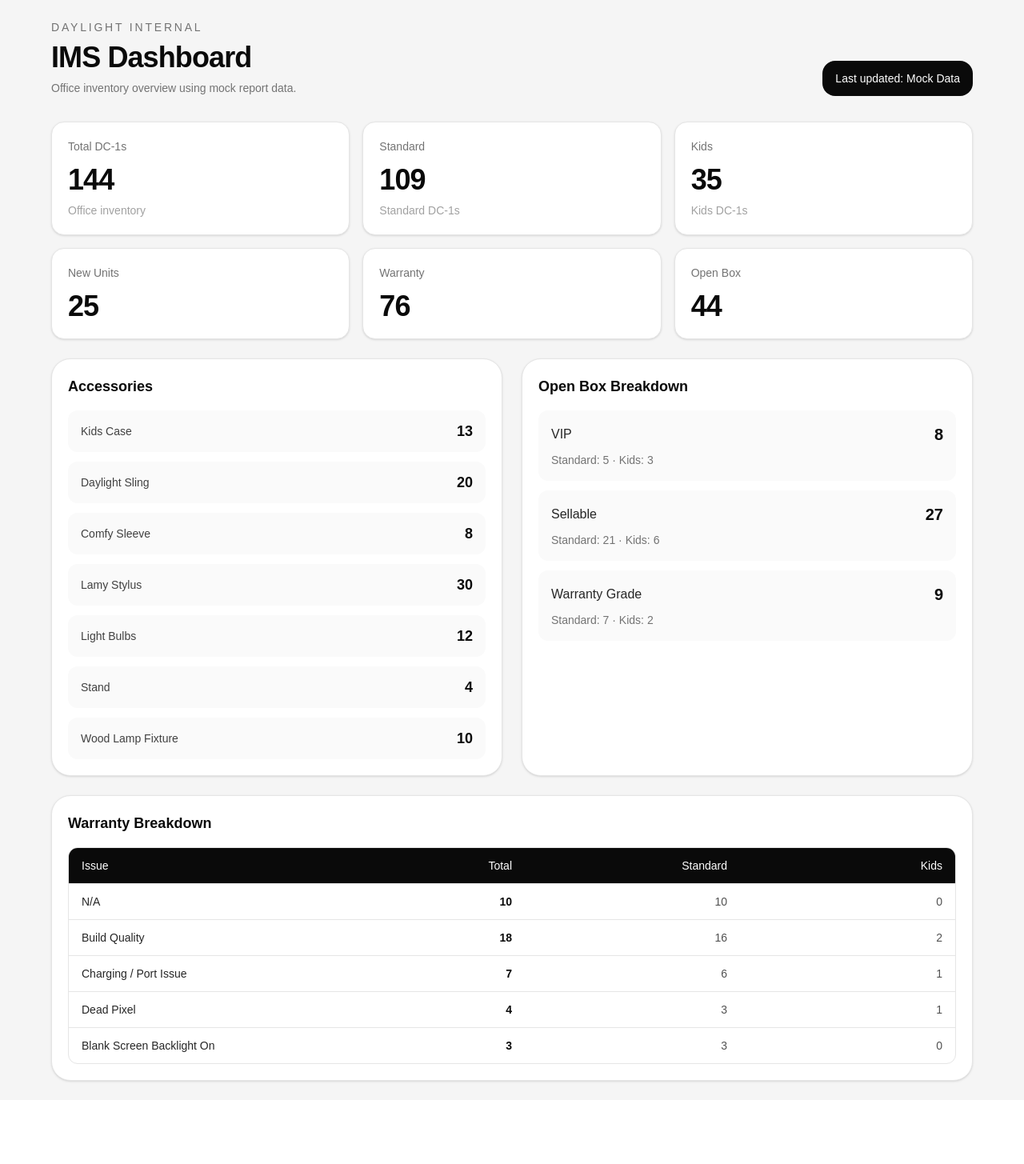
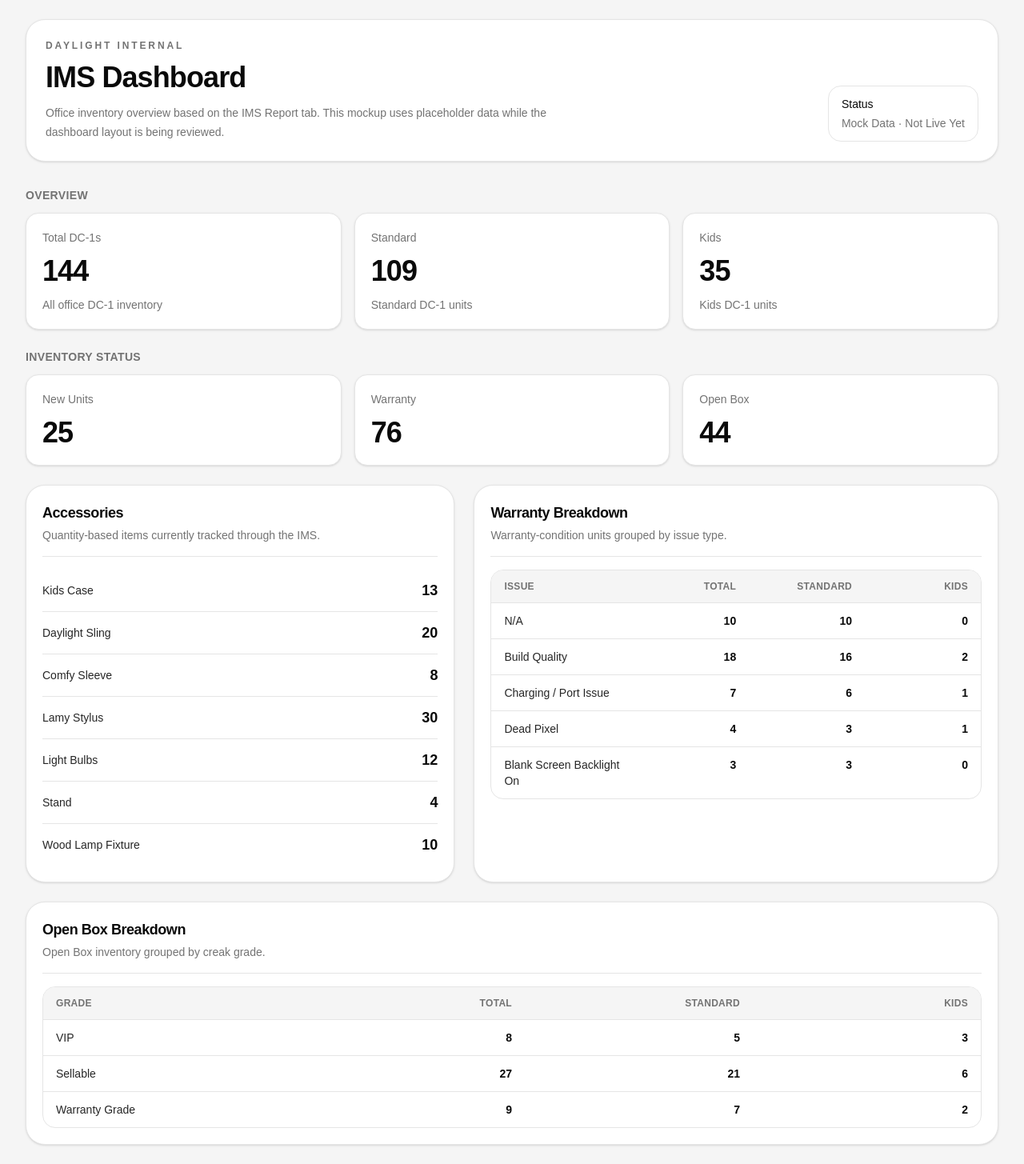
Before and after one commit to AJdaylightco/daylight-ims-dashboard, a Next.js app: page / in a window 1280 px wide. Shown: the whole page at 80% size. Before the commit the page ends 1375 px from the top, so only its background shows below. Built offline with nearby package versions, Linux system fonts and the light colour scheme.

Commit message:
Refine IMS dashboard formatting

```diff
--- a/app/page.tsx
+++ b/app/page.tsx
@@ -1,10 +1,10 @@
 const overviewStats = [
-  { label: "Total DC-1s", value: 144, subtext: "Office inventory" },
-  { label: "Standard", value: 109, subtext: "Standard DC-1s" },
-  { label: "Kids", value: 35, subtext: "Kids DC-1s" },
+  { label: "Total DC-1s", value: 144, description: "All office DC-1 inventory" },
+  { label: "Standard", value: 109, description: "Standard DC-1 units" },
+  { label: "Kids", value: 35, description: "Kids DC-1 units" },
 ];
 
-const statusStats = [
+const inventoryStatus = [
   { label: "New Units", value: 25 },
   { label: "Warranty", value: 76 },
   { label: "Open Box", value: 44 },
@@ -34,141 +34,219 @@ const openBoxBreakdown = [
   { grade: "Warranty Grade", total: 9, standard: 7, kids: 2 },
 ];
 
-function StatCard({
+function MetricCard({
   label,
   value,
-  subtext,
+  description,
 }: {
   label: string;
   value: number;
-  subtext?: string;
+  description?: string;
 }) {
   return (
     <div className="rounded-2xl border border-neutral-200 bg-white p-5 shadow-sm">
+      <div className="flex items-start justify-between gap-4">
+        <div>
           <p className="text-sm font-medium text-neutral-500">{label}</p>
           <p className="mt-3 text-4xl font-semibold tracking-tight text-neutral-950">
             {value}
           </p>
-      {subtext && <p className="mt-2 text-sm text-neutral-400">{subtext}</p>}
+        </div>
+      </div>
+
+      {description && (
+        <p className="mt-3 text-sm leading-5 text-neutral-500">
+          {description}
+        </p>
+      )}
     </div>
   );
 }
 
-function SectionCard({
+function Section({
   title,
+  description,
   children,
 }: {
   title: string;
+  description?: string;
   children: React.ReactNode;
 }) {
   return (
     <section className="rounded-3xl border border-neutral-200 bg-white p-5 shadow-sm">
-      <h2 className="text-lg font-semibold text-neutral-950">{title}</h2>
-      <div className="mt-4">{children}</div>
+      <div className="border-b border-neutral-200 pb-4">
+        <h2 className="text-lg font-semibold tracking-tight text-neutral-950">
+          {title}
+        </h2>
+        {description && (
+          <p className="mt-1 text-sm text-neutral-500">{description}</p>
+        )}
+      </div>
+
+      <div className="pt-4">{children}</div>
     </section>
+  );
+}
+
+function SmallTable({
+  headers,
+  rows,
+}: {
+  headers: string[];
+  rows: string[][];
+}) {
+  return (
+    <div className="overflow-hidden rounded-2xl border border-neutral-200">
+      <div
+        className="grid bg-neutral-100 px-4 py-3 text-xs font-semibold uppercase tracking-wide text-neutral-500"
+        style={{ gridTemplateColumns: `repeat(${headers.length}, minmax(0, 1fr))` }}
+      >
+        {headers.map((header, index) => (
+          <p key={header} className={index === 0 ? "text-left" : "text-right"}>
+            {header}
+          </p>
+        ))}
+      </div>
+
+      {rows.map((row) => (
+        <div
+          key={row.join("-")}
+          className="grid border-t border-neutral-200 px-4 py-3 text-sm"
+          style={{ gridTemplateColumns: `repeat(${headers.length}, minmax(0, 1fr))` }}
+        >
+          {row.map((cell, index) => (
+            <p
+              key={`${cell}-${index}`}
+              className={
+                index === 0
+                  ? "text-left font-medium text-neutral-800"
+                  : "text-right font-semibold text-neutral-950"
+              }
+            >
+              {cell}
+            </p>
+          ))}
+        </div>
+      ))}
+    </div>
   );
 }
 
 export default function Home() {
   return (
     <main className="min-h-screen bg-neutral-100 px-4 py-6 text-neutral-950 sm:px-6 lg:px-8">
-      <div className="mx-auto max-w-6xl">
-        <header className="mb-8 flex flex-col gap-4 sm:flex-row sm:items-end sm:justify-between">
+      <div className="mx-auto max-w-7xl">
+        <header className="mb-8 rounded-3xl border border-neutral-200 bg-white p-6 shadow-sm">
+          <div className="flex flex-col gap-5 lg:flex-row lg:items-end lg:justify-between">
             <div>
-            <p className="text-sm font-medium uppercase tracking-[0.2em] text-neutral-500">
+              <p className="text-xs font-semibold uppercase tracking-[0.24em] text-neutral-500">
                 Daylight Internal
               </p>
-            <h1 className="mt-2 text-3xl font-bold tracking-tight sm:text-4xl">
+
+              <h1 className="mt-3 text-3xl font-bold tracking-tight text-neutral-950 sm:text-4xl">
                 IMS Dashboard
               </h1>
-            <p className="mt-2 text-sm text-neutral-500">
-              Office inventory overview using mock report data.
+
+              <p className="mt-3 max-w-2xl text-sm leading-6 text-neutral-500">
+                Office inventory overview based on the IMS Report tab. This
+                mockup uses placeholder data while the dashboard layout is being
+                reviewed.
               </p>
             </div>
 
-          <div className="rounded-2xl bg-neutral-950 px-4 py-3 text-sm text-white">
-            Last updated: Mock Data
+            <div className="rounded-2xl border border-neutral-200 px-4 py-3 text-sm">
+              <p className="font-medium text-neutral-950">Status</p>
+              <p className="mt-1 text-neutral-500">Mock Data · Not Live Yet</p>
+            </div>
           </div>
         </header>
 
-        <section className="grid gap-4 sm:grid-cols-3">
+        <section className="mb-6">
+          <div className="mb-3 flex items-center justify-between">
+            <h2 className="text-sm font-semibold uppercase tracking-wide text-neutral-500">
+              Overview
+            </h2>
+          </div>
+
+          <div className="grid gap-4 md:grid-cols-3">
             {overviewStats.map((stat) => (
-            <StatCard
+              <MetricCard
                 key={stat.label}
                 label={stat.label}
                 value={stat.value}
-              subtext={stat.subtext}
+                description={stat.description}
               />
             ))}
+          </div>
         </section>
 
-        <section className="mt-4 grid gap-4 sm:grid-cols-3">
-          {statusStats.map((stat) => (
-            <StatCard key={stat.label} label={stat.label} value={stat.value} />
+        <section className="mb-6">
+          <div className="mb-3 flex items-center justify-between">
+            <h2 className="text-sm font-semibold uppercase tracking-wide text-neutral-500">
+              Inventory Status
+            </h2>
+          </div>
+
+          <div className="grid gap-4 md:grid-cols-3">
+            {inventoryStatus.map((stat) => (
+              <MetricCard key={stat.label} label={stat.label} value={stat.value} />
             ))}
+          </div>
         </section>
 
-        <div className="mt-6 grid gap-6 lg:grid-cols-2">
-          <SectionCard title="Accessories">
-            <div className="space-y-3">
+        <div className="grid gap-6 xl:grid-cols-[0.9fr_1.1fr]">
+          <Section
+            title="Accessories"
+            description="Quantity-based items currently tracked through the IMS."
+          >
+            <div className="divide-y divide-neutral-200">
               {accessories.map((item) => (
                 <div
                   key={item.name}
-                  className="flex items-center justify-between rounded-xl bg-neutral-50 px-4 py-3"
+                  className="flex items-center justify-between py-3"
                 >
-                  <span className="text-sm font-medium text-neutral-700">
+                  <p className="text-sm font-medium text-neutral-800">
                     {item.name}
-                  </span>
-                  <span className="text-lg font-semibold text-neutral-950">
+                  </p>
+                  <p className="text-lg font-semibold text-neutral-950">
                     {item.quantity}
-                  </span>
-                </div>
-              ))}
-            </div>
-          </SectionCard>
-
-          <SectionCard title="Open Box Breakdown">
-            <div className="space-y-3">
-              {openBoxBreakdown.map((item) => (
-                <div key={item.grade} className="rounded-xl bg-neutral-50 p-4">
-                  <div className="flex items-center justify-between">
-                    <p className="font-medium text-neutral-800">{item.grade}</p>
-                    <p className="text-xl font-semibold">{item.total}</p>
-                  </div>
-                  <p className="mt-2 text-sm text-neutral-500">
-                    Standard: {item.standard} · Kids: {item.kids}
                   </p>
                 </div>
               ))}
             </div>
-          </SectionCard>
+          </Section>
+
+          <Section
+            title="Warranty Breakdown"
+            description="Warranty-condition units grouped by issue type."
+          >
+            <SmallTable
+              headers={["Issue", "Total", "Standard", "Kids"]}
+              rows={warrantyBreakdown.map((item) => [
+                item.issue,
+                String(item.total),
+                String(item.standard),
+                String(item.kids),
+              ])}
+            />
+          </Section>
         </div>
 
         <div className="mt-6">
-          <SectionCard title="Warranty Breakdown">
-            <div className="overflow-hidden rounded-xl border border-neutral-200">
-              <div className="grid grid-cols-4 bg-neutral-950 px-4 py-3 text-sm font-medium text-white">
-                <p>Issue</p>
-                <p className="text-right">Total</p>
-                <p className="text-right">Standard</p>
-                <p className="text-right">Kids</p>
-              </div>
-
-              {warrantyBreakdown.map((item) => (
-                <div
-                  key={item.issue}
-                  className="grid grid-cols-4 border-t border-neutral-200 px-4 py-3 text-sm"
+          <Section
+            title="Open Box Breakdown"
+            description="Open Box inventory grouped by creak grade."
           >
-                  <p className="font-medium text-neutral-800">{item.issue}</p>
-                  <p className="text-right font-semibold">{item.total}</p>
-                  <p className="text-right text-neutral-600">
-                    {item.standard}
-                  </p>
-                  <p className="text-right text-neutral-600">{item.kids}</p>
-                </div>
-              ))}
-            </div>
-          </SectionCard>
+            <SmallTable
+              headers={["Grade", "Total", "Standard", "Kids"]}
+              rows={openBoxBreakdown.map((item) => [
+                item.grade,
+                String(item.total),
+                String(item.standard),
+                String(item.kids),
+              ])}
+            />
+          </Section>
         </div>
       </div>
     </main>
```
Lines whose indentation alone changed are shown as unchanged.
